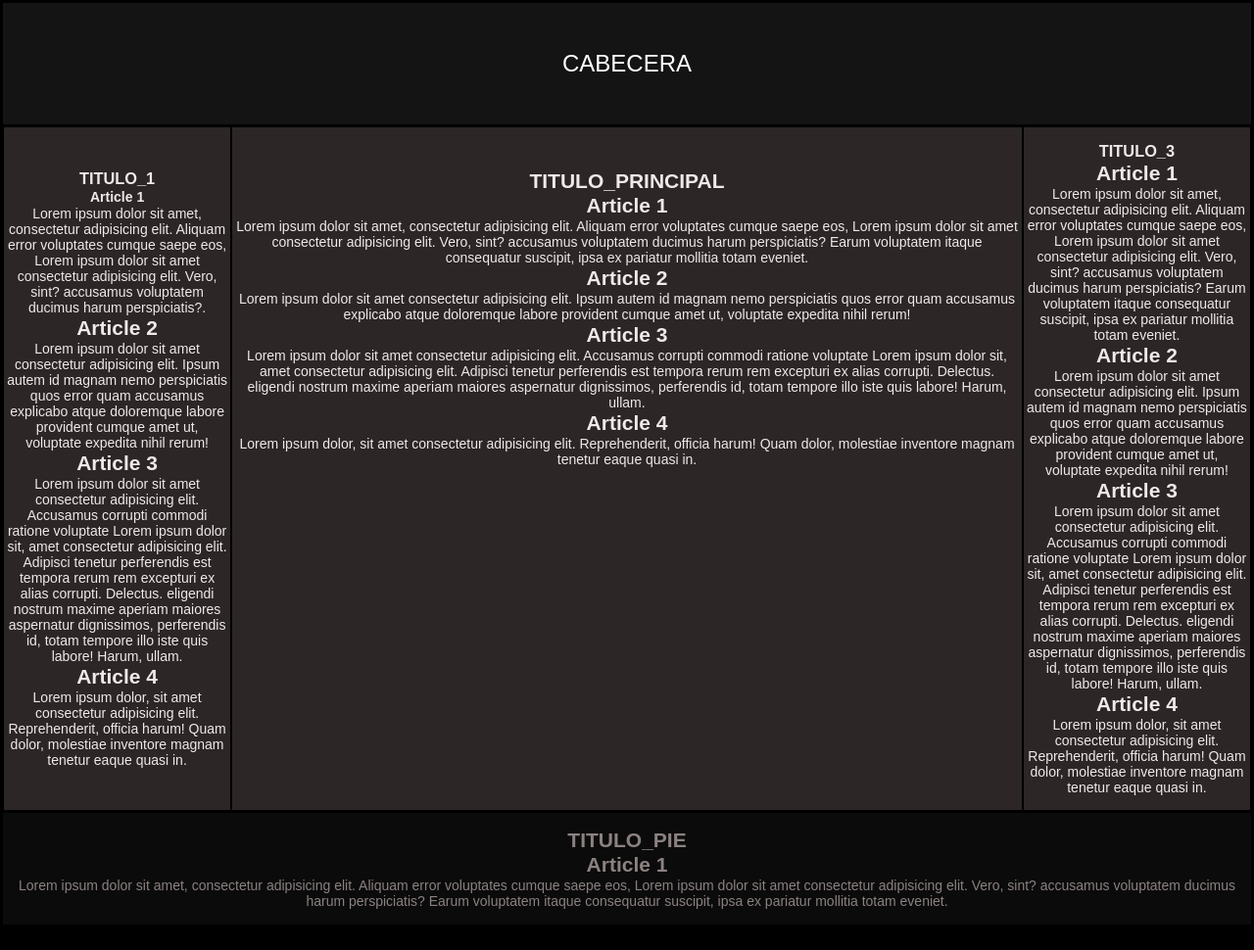
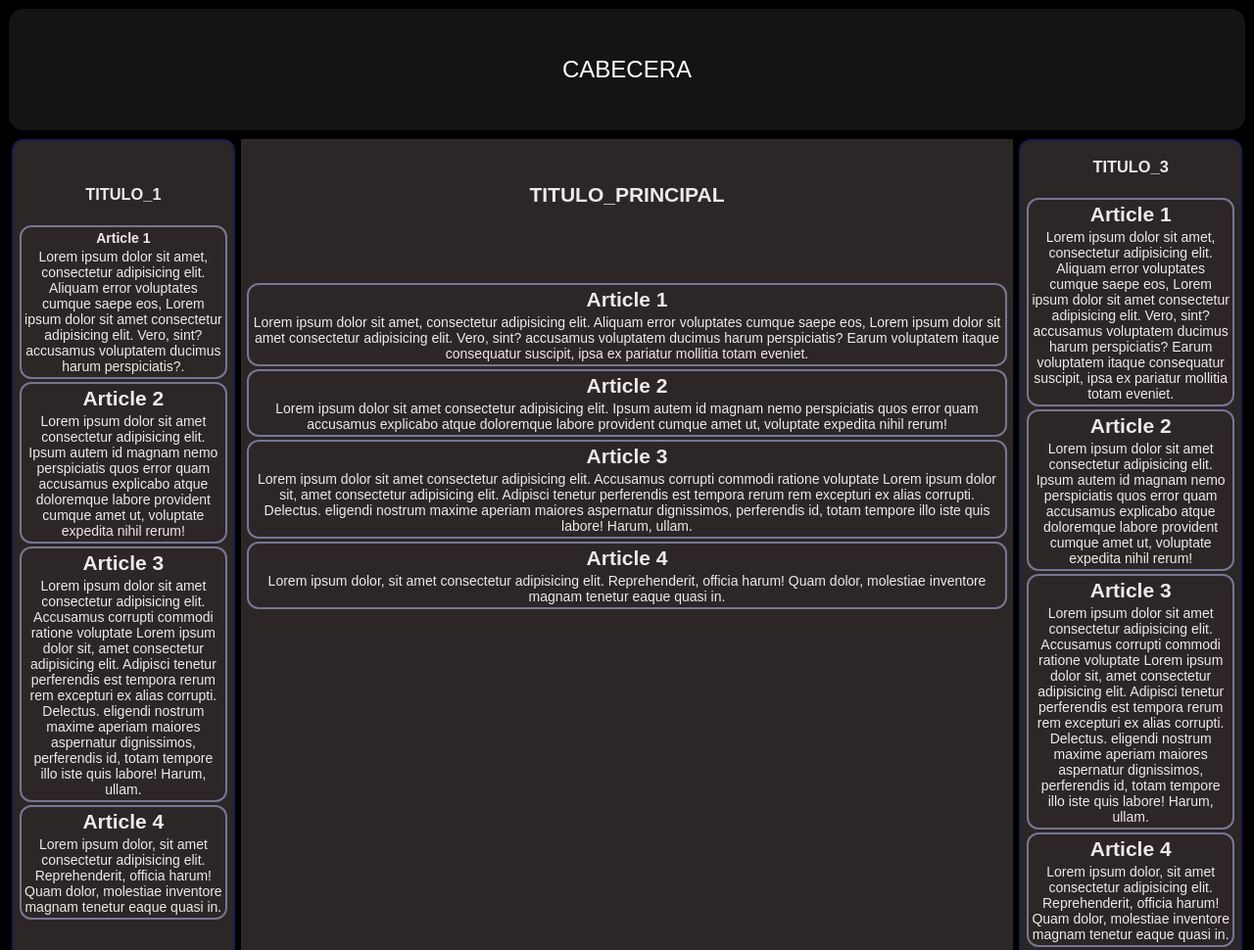
Before and after one commit to joser-royectos-javascript/proyectos_javascricpt, a plain HTML site: page POO/SOBRE-DOM/ejemplo_02/index.html in a window 1280 px wide. Shown: the top 970 px of the page at 98% size. Before the commit the page ends 944 px from the top, so only its background shows below. Drawn offline with Linux system fonts and the light colour scheme.

Commit message:
ultimo_biblio_hoy

```diff
--- a/POO/SOBRE-DOM/ejemplo_02/index.html
+++ b/POO/SOBRE-DOM/ejemplo_02/index.html
@@ -7,7 +7,7 @@
     <link rel="stylesheet" href="style.css">
 </head>
 <body><!--Cuerpo-->
-    <header>CABECERA</header><!--Cabecera-->
+    <header class="tituloP">CABECERA</header><!--Cabecera-->
     <div class="principal"><!--Contenedor pricipal -->
         <aside class="izquierda">
             <section class="seccion_1"><h1 class="titulo">TITULO_1</h1>
--- a/POO/SOBRE-DOM/ejemplo_02/style.css
+++ b/POO/SOBRE-DOM/ejemplo_02/style.css
@@ -1,5 +1,5 @@
 *{
-    margin:1px;
+    margin:3px;
     padding: 0;
     box-sizing: border-box;
 }
@@ -14,10 +14,18 @@ body{
     flex-direction: column;
 }
 header{
+    border-radius: 15px;
     background: rgb(20, 20, 20);
     font-size: 24px;
     color: rgb(255, 255, 255);
     padding: 2em 0 2em 0;
+    position:relative;
+    top: 0;
+    position: sticky;
+    transition: width 0.5s;
+}
+header:hover {
+    color: rgb(224, 224, 224);
 }
 .principal,footer{
     display: flex;
@@ -30,6 +38,7 @@ header{
     padding: 3em 0 3em 0;
     flex: 1 1 100px;
 }
+.titulo{margin-bottom: 10%;}
 main{
     background: rgb(44, 38, 38);
     font-size: 14px;
@@ -50,18 +59,18 @@ footer{
     font-size: 14px;
     color: rgb(140, 129, 129);
     padding: 1em 0 1em 0;
+    position: sticky;
+    transition: width 0.5s;
 }
-
+aside {
+    border: 2px solid rgb(26, 29, 79);
+    border-radius: 12px;}
+article {
+    padding-bottom: 15%vh;
+    border: 2px solid rgb(118, 118, 149);
+    border-radius: 12px;}
 /* Media query */
-/*@media all and (max-width: 600px) {
-    .principal {
-        flex-direction: column;
-    }
-    main {
-        padding: 7em 0;
-    }
-}*/
-@media (max-width: 600px) {
+@media (max-width: 500px) {
     .principal {
         flex-direction: column;
     }
```
